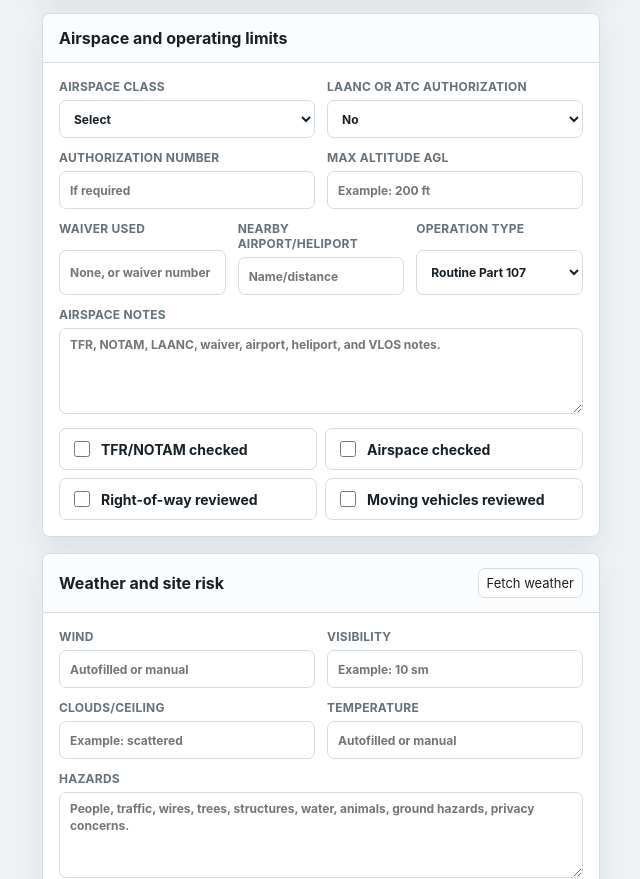
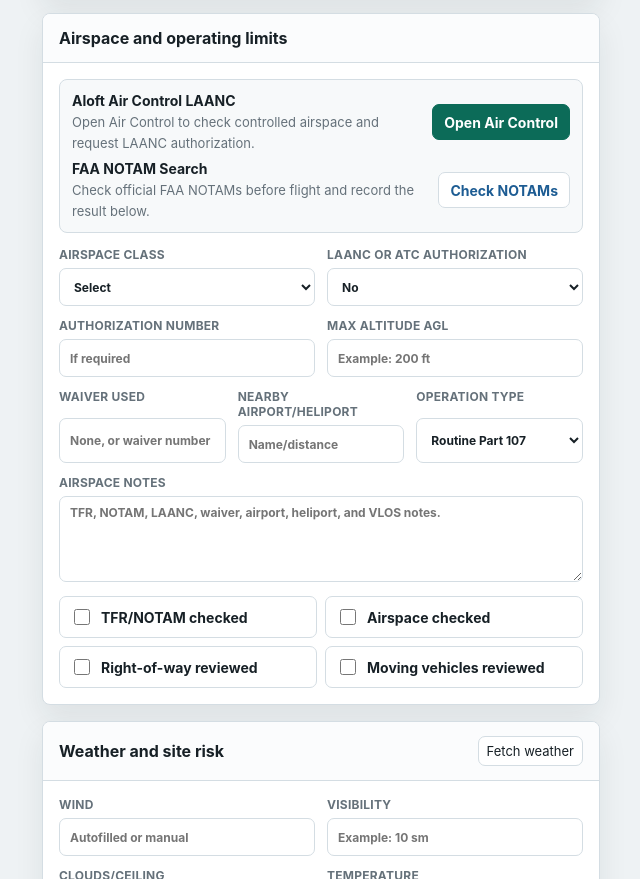
Before and after one commit to theetnarosso/part107, a website: page index.html in a window 1280 px wide. Shown: the part 1555-2434 px from the top of the page, without its empty margins (300-940 px from the left). Drawn offline with Linux system fonts and the light colour scheme.

Commit message:
Add files via upload

```diff
--- a/index.html
+++ b/index.html
@@ -364,6 +364,56 @@
       flex: 0 0 auto;
     }
 
+    .tool-links {
+      display: grid;
+      gap: 8px;
+      padding: 12px;
+      border: 1px solid var(--line);
+      border-radius: var(--radius);
+      background: var(--surface-2);
+    }
+
+    .tool-link-row {
+      display: grid;
+      grid-template-columns: minmax(0, 1fr) auto;
+      gap: 10px;
+      align-items: center;
+    }
+
+    .tool-link-row strong {
+      display: block;
+      margin-bottom: 2px;
+      font-size: 14px;
+    }
+
+    .tool-link-row span {
+      color: var(--muted);
+      font-size: 13px;
+      line-height: 1.35;
+    }
+
+    .link-button {
+      display: inline-flex;
+      align-items: center;
+      justify-content: center;
+      min-height: 36px;
+      border: 1px solid var(--line);
+      border-radius: 7px;
+      background: #fff;
+      color: var(--blue);
+      padding: 7px 11px;
+      font-size: 14px;
+      font-weight: 750;
+      text-decoration: none;
+      white-space: nowrap;
+    }
+
+    .link-button.primary {
+      border-color: var(--accent);
+      background: var(--accent);
+      color: #fff;
+    }
+
     .panel {
       position: sticky;
       top: 22px;
@@ -570,6 +620,10 @@
 
       button {
         white-space: normal;
+      }
+
+      .tool-link-row {
+        grid-template-columns: 1fr;
       }
 
       .modal {
@@ -818,6 +872,22 @@
               <h2>Airspace and operating limits</h2>
             </header>
             <div class="section-body">
+              <div class="tool-links" aria-label="Airspace planning tools">
+                <div class="tool-link-row">
+                  <div>
+                    <strong>Aloft Air Control LAANC</strong>
+                    <span>Open Air Control to check controlled airspace and request LAANC authorization.</span>
+                  </div>
+                  <a class="link-button primary" href="https://air.aloft.ai/" target="_blank" rel="noopener">Open Air Control</a>
+                </div>
+                <div class="tool-link-row">
+                  <div>
+                    <strong>FAA NOTAM Search</strong>
+                    <span>Check official FAA NOTAMs before flight and record the result below.</span>
+                  </div>
+                  <a class="link-button" href="https://notams.aim.faa.gov/notamSearch/" target="_blank" rel="noopener">Check NOTAMs</a>
+                </div>
+              </div>
               <div class="grid">
                 <label class="span-3">
                   <span>Airspace class</span>
@@ -1506,6 +1576,7 @@
         `Max altitude AGL: ${record.maxAltitude || ""}`,
         `Nearby airport/heliport: ${record.nearbyAirport || ""}`,
         `Operation type: ${record.operationType || ""}`,
+        "Airspace tools: Aloft Air Control https://air.aloft.ai/ | FAA NOTAM Search https://notams.aim.faa.gov/notamSearch/",
         `TFR/NOTAM checked: ${yesNo(record.tfrChecked)}`,
         `Airspace checked: ${yesNo(record.airspaceChecked)}`,
         `Airspace notes: ${record.airspaceNotes || ""}`,
--- a/service-worker.js
+++ b/service-worker.js
@@ -1,4 +1,4 @@
-const CACHE_NAME = "part107-flight-record-v2";
+const CACHE_NAME = "part107-flight-record-v3";
 const APP_FILES = [
   "./",
   "./index.html",
```
